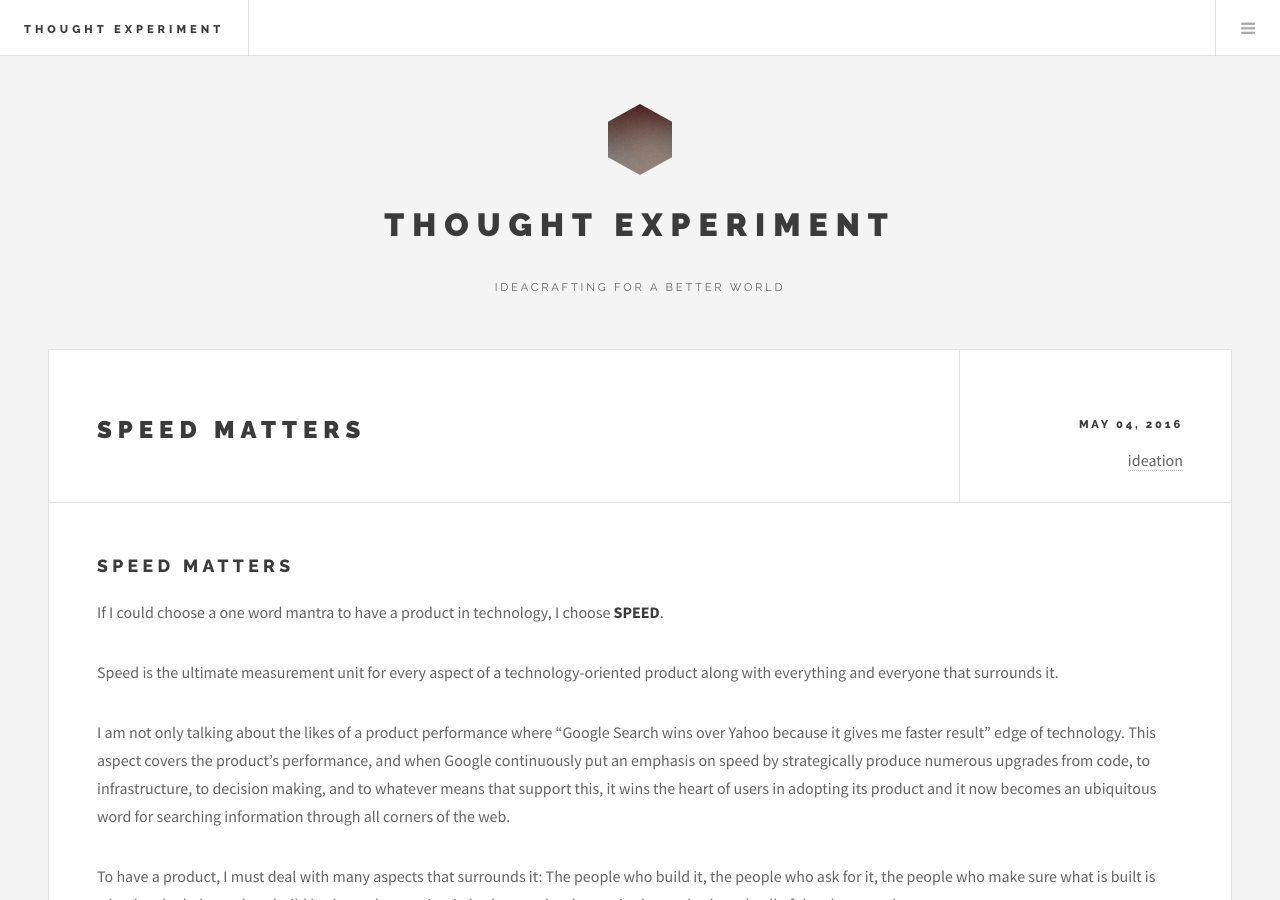
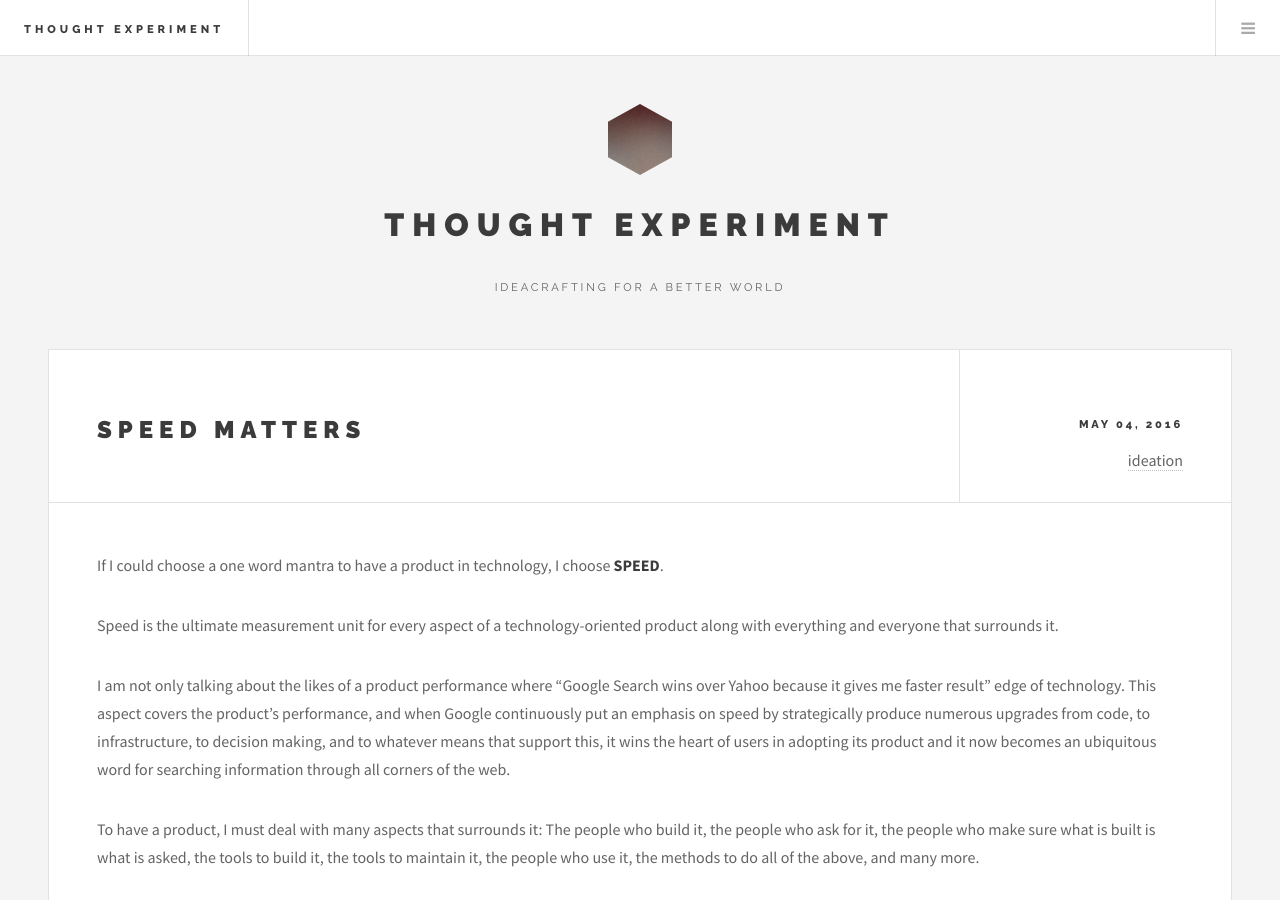
Before and after one commit to rizkylearns/thought-experiment, a Jekyll site: the page built from _posts/2016-05-04-speed-matters.md, in a window 1280 px wide and 900 px high. Built offline with Jekyll 4.4.1, drawn with Linux system fonts in a browser that asks for light colours.

Commit message:
putting first sentence content into the summary
removed the first header to make an effect of putting first sentence content into the summary

```diff
--- a/_posts/2016-05-04-speed-matters.md
+++ b/_posts/2016-05-04-speed-matters.md
@@ -6,8 +6,6 @@ date: 2016-05-04T06:00:00.000Z
 categories: ideation organization
 tags: idea concept philosophy
 ---
-## Speed Matters
-
 If I could choose a one word mantra to have a product in technology, I choose **SPEED**.
 
 Speed is the ultimate measurement unit for every aspect of a technology-oriented product along with everything and everyone that surrounds it.
```
